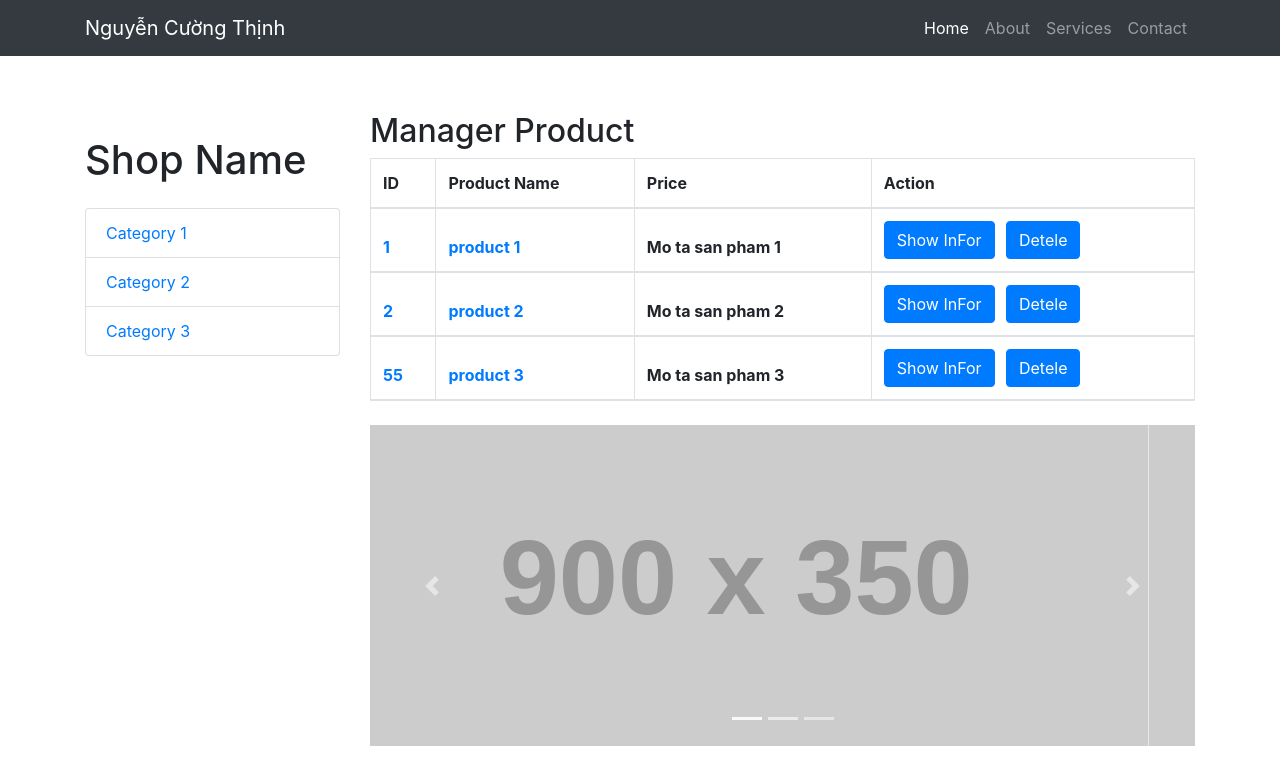
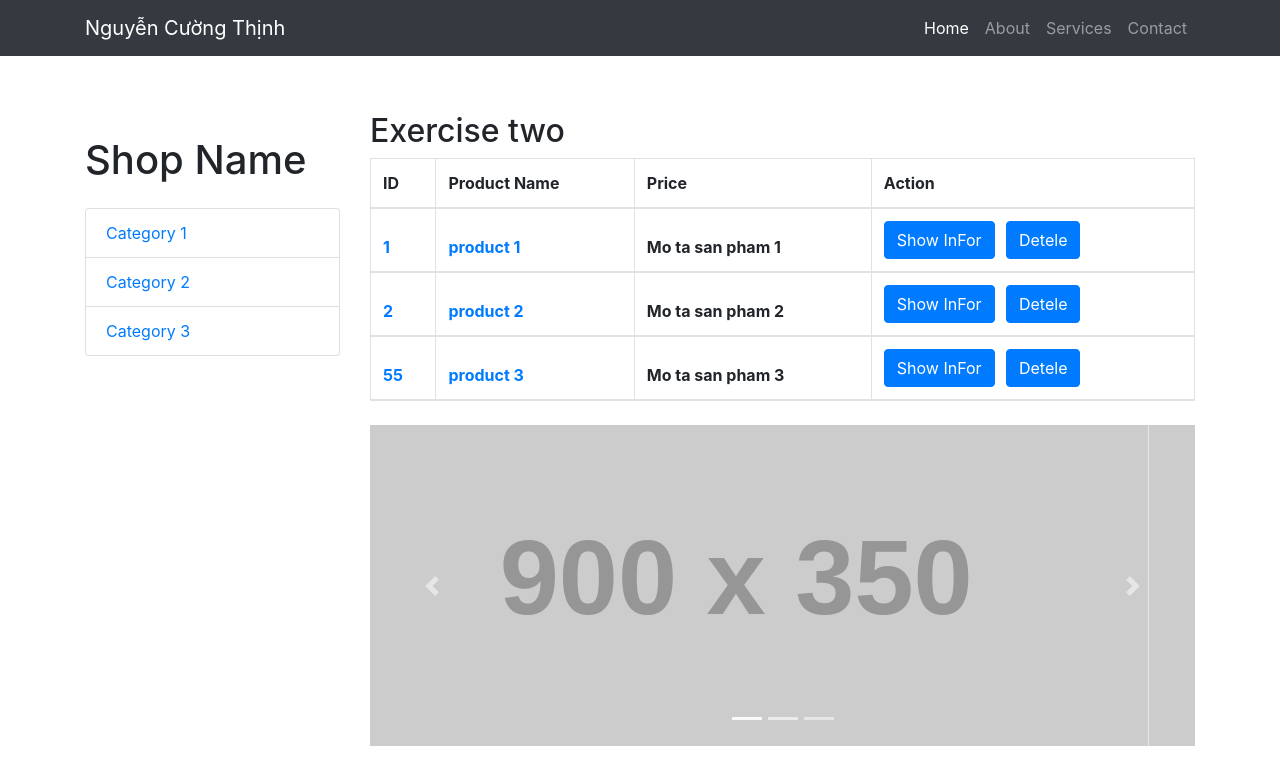
Before and after one commit to ThinhNC0906/angular-thinhncph07423, an Angular app: page / in a window 1280 px wide. Shown: the top 768 px of the page. Built offline with nearby package versions, Linux system fonts and the light colour scheme.

Commit message:
1 file modified

```diff
--- a/src/app/product-manager/product-manager.component.html
+++ b/src/app/product-manager/product-manager.component.html
@@ -1,4 +1,4 @@
-<h2>Manager Product</h2>
+<h2>Exercise two</h2>
         <table class="table table-bordered">
           <thead>
             <tr>
```
